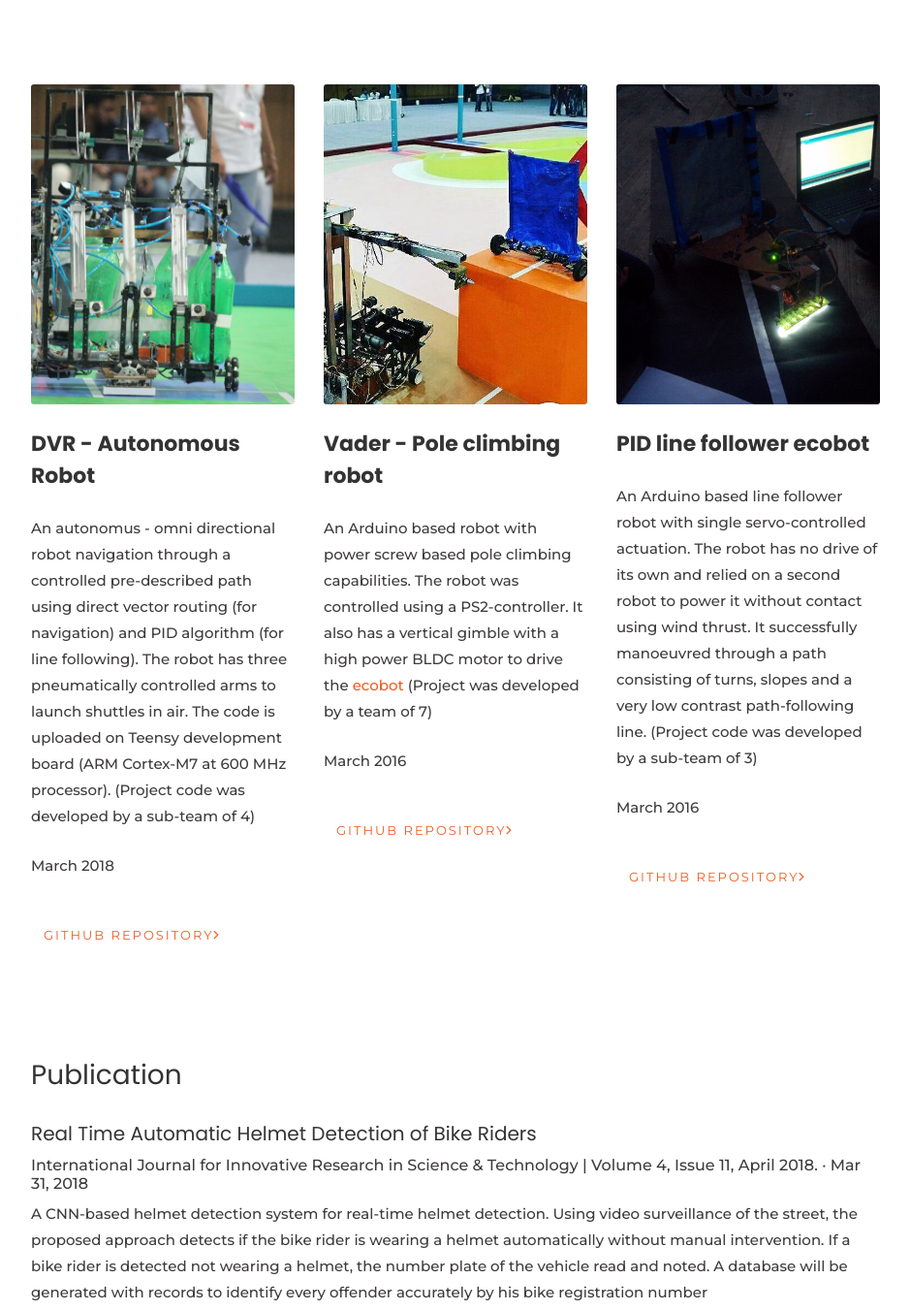
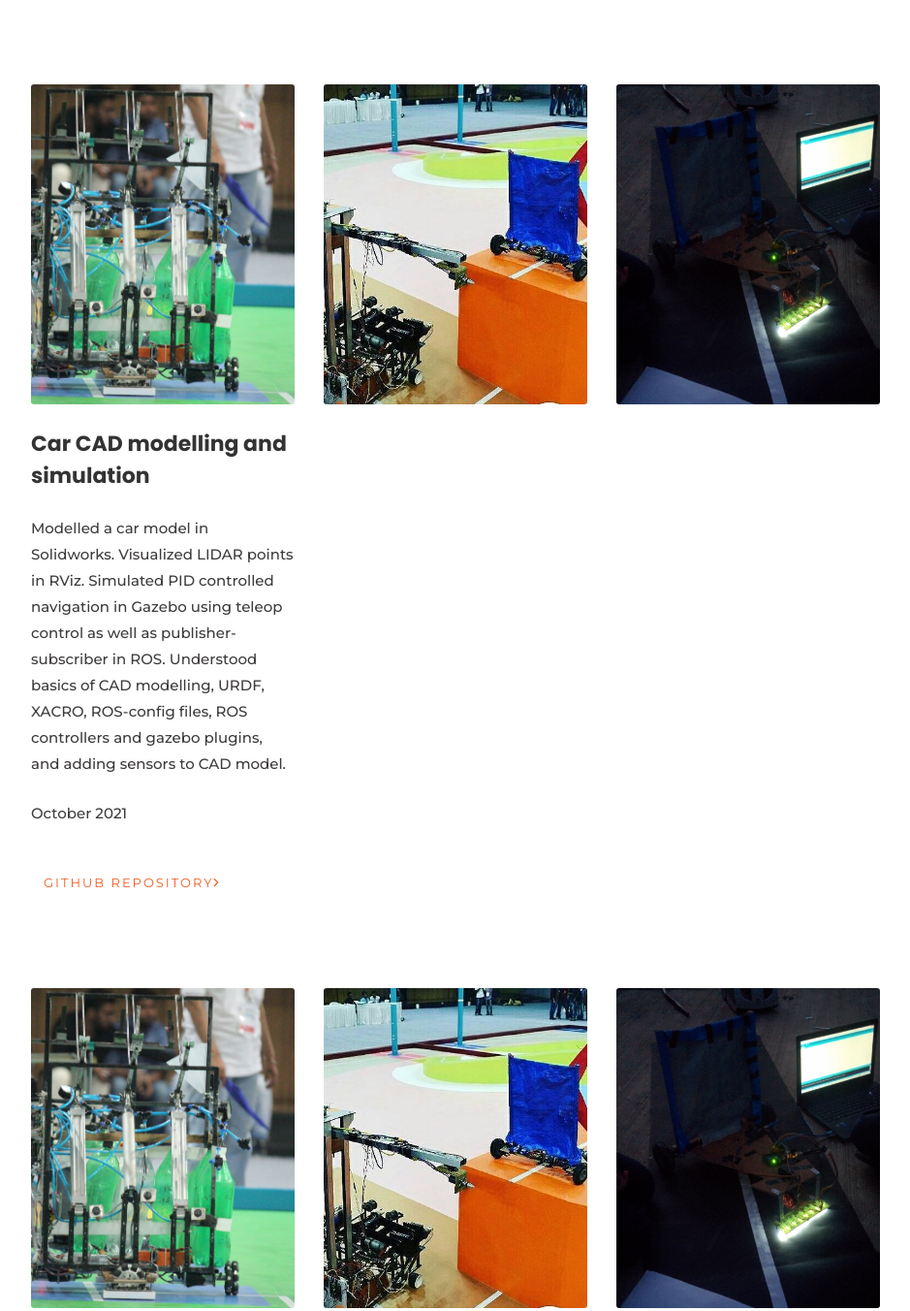
Before and after one commit to kavyadevd/kavyadevd.github.io, a plain HTML site: page index.html in a window 1280 px wide. Shown: the part 1760-3112 px from the top of the page at 97% size, without its empty margins (330-1269 px from the left). Drawn offline with Linux system fonts and the light colour scheme; files whose address does not match are found by name.

Commit message:
Update Projects

```diff
--- a/index.html
+++ b/index.html
@@ -23,7 +23,6 @@
 	<link rel="stylesheet" href="css/bootstrap-datepicker.css">
 	<link rel="stylesheet" href="css/jquery.timepicker.css">
 
-
 	<link rel="stylesheet" href="css/flaticon.css">
 	<link rel="stylesheet" href="css/icomoon.css">
 	<link rel="stylesheet" href="css/style.css">
@@ -37,9 +36,9 @@
 			<h1 id="kavyadevd-logo"><a href="index.html">Kavya<span>.</span></a></h1>
 			<nav id="kavyadevd-main-menu" role="navigation">
 				<ul>
-					<li id="Home" class="kavyadevd-active"><a href="index.html">Home</a></li>
-					<li id="Projects"><a href="#Projects">Projects</a></li>
-					<li id="Publications"><a href="#Publication">Publication</a></li>
+					<li id="Home" onclick="setClass(this);" class="menu_list kavyadevd-active"><a href="index.html">Home</a></li>
+					<li id="Projects" onclick="setClass(this);" class="menu_list"><a href="#Project">Projects</a></li>
+					<li id="Publications" onclick="setClass(this);" class="menu_list"><a href="#Publication">Publication</a></li>
 					<!-- <li><a href="#contact">Contact</a></li> -->
 					<!-- <li><a href="about.html">About</a></li> -->
 				</ul>
@@ -72,7 +71,7 @@
 					</div>
 				</div>
 			</div>
-			<section class="ftco-section" style="padding-top: 0em;padding-bottom: 1em;" id="Projects">
+			<section class="ftco-section" style="padding-top: 0em;padding-bottom: 1em;" id="Project">
 				<div class="container">
 					<h3 class="mb-4">
 						<p>Projects</p>
@@ -168,6 +167,89 @@ joints.
 								<span class="img img-2" style="background-image: url(images/DVR.JPG);"></span>
 								<div class="text text-2 pt-2 mt-3" id="ecobot">
 									<h3 class="mb-4">
+										<p>Car CAD modelling and simulation</p>
+									</h3>
+									<p class="mb-4">Modelled a car model in Solidworks. Visualized LIDAR points in RViz.
+										Simulated PID controlled navigation in Gazebo using teleop control as well as publisher-subscriber
+										in ROS. Understood basics of CAD modelling, URDF, XACRO, ROS-config files, ROS controllers and gazebo plugins, and adding
+										sensors to CAD model.
+									</p>
+									<div class="author mb-4 d-flex align-items-center">
+										<p>October 2021</p>
+									</div>
+									<div class="meta-wrap align-items-center">
+										<div class="half">
+											<p><a href="https://github.com/kavyadevd/Toy_Car_Simulation"
+													class="btn py-2">GitHub Repository<span
+														class="ion-ios-arrow-forward"></span></a></p>
+										</div>
+									</div>
+								</div>
+							</div>
+						</div>
+						<div class="col-md-4">
+							<div class="blog-entry ftco-animate">
+								<span class="img img-2" alt="Coming soon"
+									style="background-image: url(images/Hybrid.jpg);"></span>
+								<!-- <div class="text text-2 pt-2 mt-3">
+									<h3 class="mb-4">
+										<p>Vader - Pole climbing robot</p>
+									</h3>
+									<p class="mb-4">An Arduino based robot with power screw based pole climbing
+										capabilities. The robot was controlled using a PS2-controller.
+										It also has a vertical gimble with a high power BLDC motor to drive the <a
+											href="#ecobot">ecobot</a>
+										(Project was developed by a team of 7)
+									</p>
+									<div class="author mb-4 d-flex align-items-center">
+										<p>March 2016</p>
+									</div>
+									<div class="meta-wrap align-items-center">
+										<div class="half">
+											<p><a href="https://github.com/kavyadevd/RobotRemoteControl"
+													class="btn py-2">GitHub Repository<span
+														class="ion-ios-arrow-forward"></span></a></p>
+										</div>
+									</div>
+								</div> -->
+							</div>
+						</div>
+						<div class="col-md-4">
+							<div class="blog-entry ftco-animate">
+								<span class="img img-2" style="background-image: url(images/image_3.jpg);"></span>
+								<!-- <div class="text text-2 pt-2 mt-3" id="ecobot">
+									<h3 class="mb-4">
+										<p>PID line follower ecobot</p>
+									</h3>
+									<p class="mb-4">An Arduino based line follower robot with single servo-controlled
+										actuation.
+										The robot has no drive of its own and relied on a second robot to power it
+										without contact using wind
+										thrust. It successfully manoeuvred through a path consisting of turns, slopes
+										and a very low contrast path-following line.
+										(Project code was developed by a sub-team of 3)
+									</p>
+									<div class="author mb-4 d-flex align-items-center">
+										<p>March 2016</p>
+									</div>
+									<div class="meta-wrap align-items-center">
+										<div class="half">
+											<p><a href="https://github.com/kavyadevd/PID-Controller-for-Robocon-2016"
+													class="btn py-2">GitHub Repository<span
+														class="ion-ios-arrow-forward"></span></a></p>
+										</div>
+									</div>
+								</div> -->
+							</div>
+						</div>
+
+					</div>
+					<div class="row">
+						<div class="col-md-4">
+							<div class="blog-entry ftco-animate">
+								<span class="img img-2" style="background-image: url(images/DVR.JPG);"></span>
+								<div class="text text-2 pt-2 mt-3" id="ecobot">
+									<h3 class="mb-4">
 										<p>DVR - Autonomous Robot</p>
 									</h3>
 									<p class="mb-4">An autonomus - omni directional robot navigation through a
@@ -250,8 +332,6 @@ joints.
 					</div>
 				</div>
 			</section>
-
-
 			<section class="ftco-section" style="padding-top: 0em;padding-bottom: 1em;">
 				<div class="container" id="Publication">
 					<div class="row">
@@ -350,6 +430,10 @@ joints.
 											src="https://www.vectorlogo.zone/logos/microsoft_azure/microsoft_azure-icon.svg"
 											alt="azure" style="width: 1.5em;height: 1.5em;" /> </a>
 								</p>
+						    </div>
+						</div>
+					</div>
+				</div>
 			</section>
 		</div>
 	</div>
@@ -408,6 +492,12 @@ joints.
 	<script src="js/scrollax.min.js"></script>
 	<script src="js/main.js"></script>
 
+	<script>
+			function setClass(li_){
+				$('.menu_list').removeClass('kavyadevd-active');
+				$(li_).addClass('kavyadevd-active');
+			}
+	</script>
 </body>
 
 </html>
```
